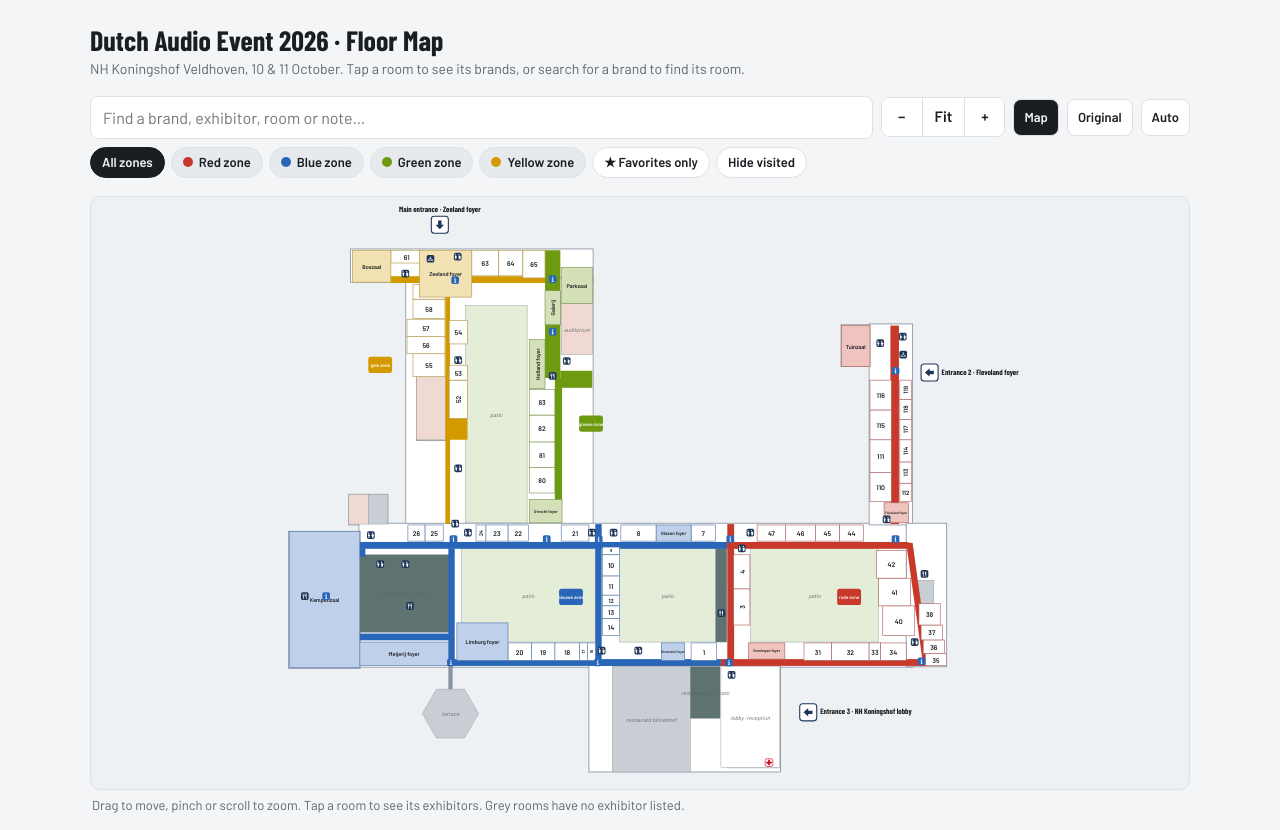
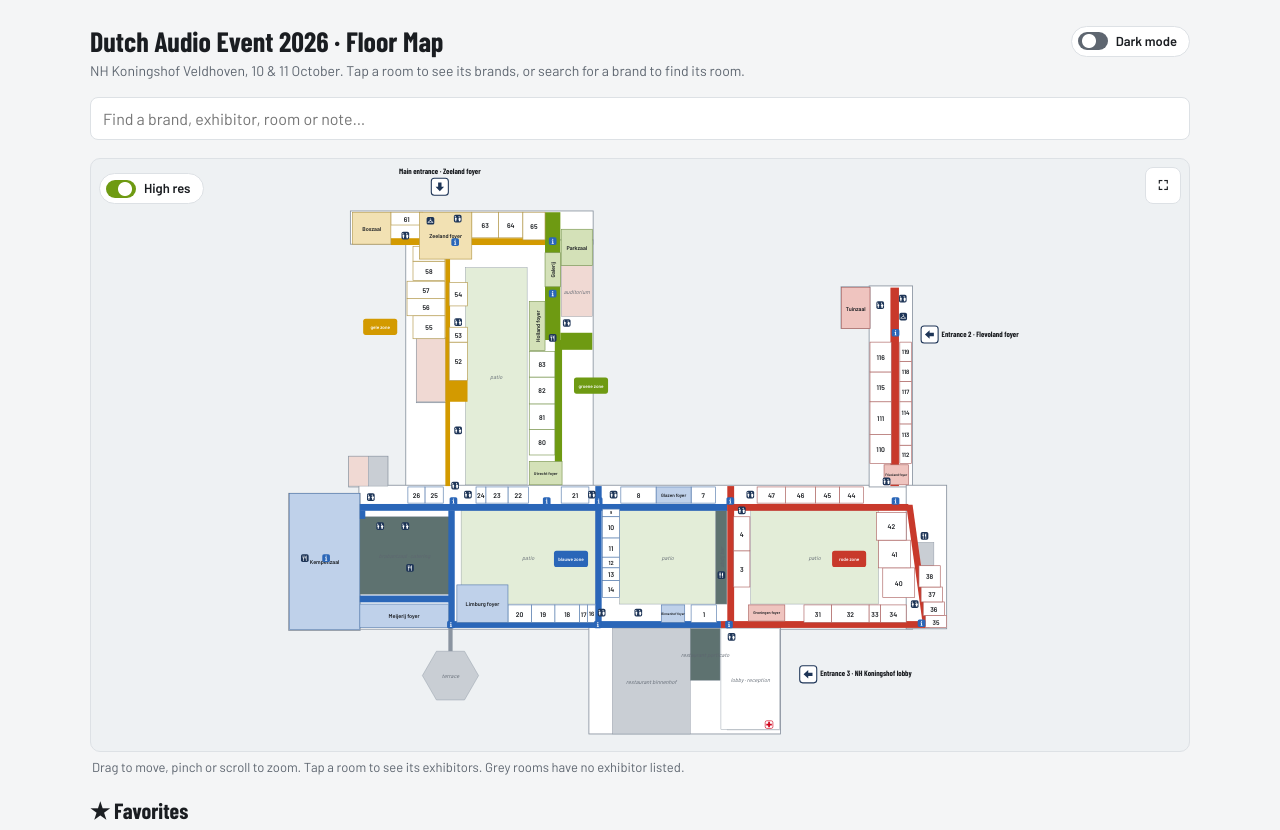
Before and after one commit to Ayazis/DAE26, a plain HTML site: page 2026/index.html in a window 1280 px wide. Shown: the top 830 px of the page. Drawn offline with nearby package versions, Linux system fonts and the light colour scheme.

Commit message:
fine tuning the UI

```diff
--- a/2026/app.js
+++ b/2026/app.js
@@ -1,3 +1,5 @@
+// Feature flags. zoneToggles: colour-zone filter buttons on the map (zone view logic stays, it just has no way to be triggered).
+const FEATURES = { zoneToggles: false };
 // All user data lives under one versioned localStorage key.
 const STORE_KEY = "daem-2026-v1";
 const store = (()=>{
@@ -76,9 +78,9 @@ Object.entries(BOX).forEach(([r,[px,py,pw,ph]])=>{
   const info = ROOMS[r];
   const g = el("g",{class:"room"+(info?" z-"+info.z.id:" empty")+(big(r)?" hall":""),"data-r":r},L.rooms);
   rect(x,y,w,h,"rbox",g);
-  const vertical = h>w*1.6 && w<50;
+  const vertical = !isNum(r) && h>w*1.6 && w<50; // room numbers always stay horizontal
   const label = isNum(r) ? r : r.replace(/ \(.*\)/,"").replace(/ foyer$/i," foyer");
-  const fs = Math.max(8, Math.min(isNum(r)?16:13, (vertical?h:w)/(label.length*0.62), (vertical?w:h)*0.55));
+  const fs = Math.max(isNum(r)?5:8, Math.min(isNum(r)?16:13, (vertical?h:w)/(label.length*0.62), (vertical?w:h)*0.55));
   const cx=x+w/2, cy=y+h/2;
   const t = el("text",{x:cx,y:cy,class:"rlabel","font-size":fs.toFixed(1),transform:vertical?`rotate(-90 ${cx} ${cy})`:""},g);
   t.textContent=label;
@@ -121,7 +123,7 @@ PLAN.entrances.forEach(([x,y,dir,label])=>{
 const ZNL={yellow:"gele zone",green:"groene zone",blue:"blauwe zone",red:"rode zone"};
 PLAN.badges.forEach(([z,x,y])=>{
   const g=el("g",{class:"badge z-"+z,transform:`translate(${x} ${y})`},L.icons);
-  el("rect",{x:-28,y:-19,width:56,height:38,rx:6},g);
+  el("rect",{x:-40,y:-19,width:80,height:38,rx:6},g);
   const t=el("text",{x:0,y:1},g); t.textContent=ZNL[z];
 });
 
@@ -217,16 +219,22 @@ svg.addEventListener("keydown", e=>{
 addEventListener("keydown", e=>{ if(e.key==="Escape") closeTip(); });
 new ResizeObserver(()=>applyVB()).observe(box);
 
-document.getElementById("zin").addEventListener("click",()=>{ const c={x:vb.x+vb.w/2,y:vb.y+vb.h/2}; zoomAt(1/1.5,c.x,c.y); });
-document.getElementById("zout").addEventListener("click",()=>{ const c={x:vb.x+vb.w/2,y:vb.y+vb.h/2}; zoomAt(1.5,c.x,c.y); });
-document.getElementById("zfit").addEventListener("click",fitView);
-const origBtn=document.getElementById("orig");
-function setOrig(on){ svg.classList.toggle("show-orig",on); origBtn.setAttribute("aria-pressed",on); store.set("orig",on); }
-origBtn.addEventListener("click",()=>{ const on=!svg.classList.contains("show-orig"); setOrig(on); if(!on && !vecOn()) setVec(true); });
-const vecBtn=document.getElementById("vec");
-const vecOn = () => !svg.classList.contains("no-vec");
-function setVec(on){ svg.classList.toggle("no-vec",!on); vecBtn.setAttribute("aria-pressed",on); store.set("novec",!on); if(!on) setOrig(true); }
-vecBtn.addEventListener("click",()=>setVec(!vecOn()));
+/* Fullscreen: real Fullscreen API where available, otherwise (iPhone) a fixed full-window overlay. */
+const fullBtn=document.getElementById("full");
+function setFull(on){
+  box.classList.toggle("full",on); fullBtn.setAttribute("aria-pressed",on);
+  document.body.style.overflow=on?"hidden":"";
+  if(on && box.requestFullscreen) box.requestFullscreen().catch(()=>{});
+  else if(!on && document.fullscreenElement) document.exitFullscreen().catch(()=>{});
+  requestAnimationFrame(()=>applyZones(true));
+}
+fullBtn.addEventListener("click",()=>setFull(!box.classList.contains("full")));
+document.addEventListener("fullscreenchange",()=>{ if(!document.fullscreenElement && box.classList.contains("full")) setFull(false); });
+document.addEventListener("keydown",e=>{ if(e.key==="Escape" && box.classList.contains("full")) setFull(false); });
+/* High res = the redrawn map (default). Off = the original plan JPG, rooms stay tappable on top of it. */
+const hiBtn=document.getElementById("hires");
+function setHi(on){ svg.classList.toggle("show-orig",!on); svg.classList.toggle("no-vec",!on); hiBtn.setAttribute("aria-checked",on); store.set("hd",on); }
+hiBtn.addEventListener("click",()=>setHi(svg.classList.contains("show-orig")));
 
 
 /* ---------- tooltip ---------- */
@@ -326,11 +334,12 @@ let t;
 document.getElementById("q").addEventListener("input",()=>{ clearTimeout(t); t=setTimeout(()=>{ const hits=refresh(); if(hits.length===1) select(hits[0],true); },120); });
 
 const zbox=document.getElementById("zones");
-[{id:"all",name:"All zones"}].concat(ZONES).forEach(z=>{
+if(FEATURES.zoneToggles) ZONES.forEach(z=>{
   const b=document.createElement("button"); b.type="button"; b.dataset.z=z.id;
   b.innerHTML=(z.color?`<span class="dot" style="background:${z.color}"></span>`:"")+z.name;
   b.addEventListener("click",()=>{
-    if(z.id==="all") zones.clear(); else zones.has(z.id) ? zones.delete(z.id) : zones.add(z.id);
+    if(!zones.size) ZONES.forEach(o=>zones.add(o.id)); // empty = all shown, so start from all four
+    zones.has(z.id) ? zones.delete(z.id) : zones.add(z.id);
     if(zones.size===ZONES.length) zones.clear();
     applyZones(true); refresh(); });
   zbox.appendChild(b);
@@ -345,7 +354,7 @@ ZONES.forEach(z=>{ const b={x1:1e9,y1:1e9,x2:-1e9,y2:-1e9};
 const clip = el("clipPath",{id:"zclip"}, el("defs",{},svg));
 let loose=null; // elements without a zone, with their centre point
 function applyZones(move){
-  zbox.querySelectorAll("[data-z]").forEach(x=>x.setAttribute("aria-pressed", x.dataset.z==="all" ? !zones.size : zones.has(x.dataset.z)));
+  zbox.querySelectorAll("[data-z]").forEach(x=>x.setAttribute("aria-pressed", !zones.size || zones.has(x.dataset.z)));
   svg.classList.toggle("zoned", zones.size>0);
   if(!loose){
     loose=[...svg.querySelectorAll(".l-areas>*, .l-labels>*, .l-icons>.icon, .l-icons>.entrance, .room.empty")].map(n=>{ const b=n.getBBox(), m=n.transform.baseVal.consolidate()?.matrix; // getBBox ignores the element's own transform
@@ -366,12 +375,6 @@ function applyZones(move){
   const pad=40; animateTo({x:b.x1-pad, y:b.y1-pad, w:b.x2-b.x1+2*pad, h:b.y2-b.y1+2*pad});
 }
 applyZones(false);
-[["fav","★ Favorites only"],["vis","Hide visited"]].forEach(([k,label])=>{
-  const b=document.createElement("button"); b.type="button"; b.className="flt"; b.textContent=label; b.setAttribute("aria-pressed","false");
-  b.addEventListener("click",()=>{ const on=b.getAttribute("aria-pressed")!=="true"; b.setAttribute("aria-pressed",on);
-    if(k==="fav") favOnly=on; else hideVisited=on; refresh(); });
-  zbox.appendChild(b);
-});
 
 /* ---------- favorites & progress ---------- */
 function paintRoom(r){
@@ -403,10 +406,10 @@ function renderFavs(){
 /* ---------- theme ---------- */
 const themeBtn=document.getElementById("theme");
 function setTheme(t){
-  if(t==="auto") document.documentElement.removeAttribute("data-theme"); else document.documentElement.setAttribute("data-theme",t);
-  themeBtn.textContent = {auto:"Auto",light:"Light",dark:"Dark"}[t]; themeBtn.dataset.t=t; store.set("theme",t);
+  document.documentElement.setAttribute("data-theme",t);
+  themeBtn.setAttribute("aria-checked",t==="dark"); themeBtn.dataset.t=t; store.set("theme",t);
 }
-themeBtn.addEventListener("click",()=>setTheme({auto:"dark",dark:"light",light:"auto"}[themeBtn.dataset.t]));
+themeBtn.addEventListener("click",()=>setTheme(themeBtn.dataset.t==="dark"?"light":"dark"));
 
 /* ---------- share & export ---------- */
 const msg = text => { const m=document.getElementById("msg"); m.textContent=text; clearTimeout(msg.t); msg.t=setTimeout(()=>m.textContent="",6000); };
@@ -462,9 +465,9 @@ document.getElementById("impjson").addEventListener("change", async e=>{
   }catch(err){ msg("Could not read that file: "+err.message); }
 });
 
-setTheme(store.get("theme")||"auto");
-setOrig(!!store.get("orig"));
-setVec(!store.get("novec"));
+// First visit follows the system setting; after that the user's choice sticks.
+{ const t=store.get("theme"); setTheme(t==="light"||t==="dark" ? t : matchMedia("(prefers-color-scheme: dark)").matches ? "dark" : "light"); }
+setHi(store.get("hd")!==false);
 Object.keys(spots).forEach(paintRoom);
 renderFavs();
 applyVB();
--- a/2026/index.html
+++ b/2026/index.html
@@ -15,25 +15,28 @@
 <body>
 <div class="wrap">
   <header class="top">
-    <h1>Dutch Audio Event 2026 · Floor Map</h1>
+    <div class="titlerow">
+      <h1>Dutch Audio Event 2026 · Floor Map</h1>
+      <button type="button" id="theme" class="sw" role="switch" aria-checked="false" title="Switch between light and dark">Dark mode</button>
+    </div>
     <p class="sub">NH Koningshof Veldhoven, 10 &amp; 11 October. Tap a room to see its brands, or search for a brand to find its room.</p>
   </header>
 
   <div class="bar">
     <div class="row">
       <input id="q" type="search" placeholder="Find a brand, exhibitor, room or note…" autocomplete="off" aria-label="Search">
-      <div class="zoom" role="group" aria-label="Zoom">
-        <button type="button" id="zout" aria-label="Zoom out">−</button><button type="button" id="zfit" aria-label="Fit whole plan">Fit</button><button type="button" id="zin" aria-label="Zoom in">+</button>
-      </div>
-      <button type="button" id="vec" class="tog" aria-pressed="true" title="Show or hide the drawn map">Map</button>
-      <button type="button" id="orig" class="tog" aria-pressed="false" title="Overlay the original floor plan image">Original</button>
-      <button type="button" id="theme" class="tog" title="Switch theme">Auto</button>
     </div>
-    <div class="zones" id="zones" role="group" aria-label="Filter rooms"></div>
     <div class="hits" id="hits" aria-live="polite"></div>
   </div>
 
   <div class="mapbox" id="mapbox">
+    <button type="button" id="full" class="tog fullbtn" aria-pressed="false" aria-label="Fullscreen" title="Fullscreen">⛶</button>
+    <div class="mapctl">
+      <div class="zones" id="zones" role="group" aria-label="Filter rooms"></div>
+      <div class="row">
+        <button type="button" id="hires" class="sw" role="switch" aria-checked="true" title="On: redrawn map. Off: original floor plan image">High res</button>
+      </div>
+    </div>
     <svg id="svg" role="group" aria-label="Floor plan of NH Koningshof with the four colour zones" preserveAspectRatio="xMidYMid meet"></svg>
     <div class="tip" id="tip" role="dialog" aria-live="polite" hidden></div>
   </div>
--- a/2026/styles.css
+++ b/2026/styles.css
@@ -22,15 +22,13 @@ body{background:var(--bg);color:var(--ink);font-family:"Barlow",system-ui,sans-s
 .wrap{max-width:1100px;margin:0 auto}
 header.top{padding-block:18px 6px}
 h1{font-family:"Barlow Condensed",sans-serif;font-weight:700;font-size:28px;line-height:1.05;margin:0;text-wrap:balance}
+.titlerow{display:flex;align-items:center;justify-content:space-between;gap:12px}
+.titlerow .sw{flex:none}
 .sub{color:var(--muted);margin:4px 0 0;font-size:14px}
 .bar{position:sticky;top:env(safe-area-inset-top,0px);z-index:6;background:var(--bg);padding-block:10px;display:flex;flex-direction:column;gap:8px}
 .row{display:flex;gap:8px;align-items:center;flex-wrap:wrap}
 #q{flex:1 1 220px;min-width:0;box-sizing:border-box;font:inherit;font-size:16px;padding:9px 12px;border-radius:8px;border:1px solid var(--line);background:var(--surface);color:var(--ink)}
 #q:focus{outline:2px solid var(--blue);outline-offset:1px}
-.zoom{display:flex;border:1px solid var(--line);border-radius:8px;overflow:hidden;flex:none}
-.zoom button{font:inherit;font-weight:600;border:0;background:var(--surface);color:var(--ink);padding:8px 12px;cursor:pointer;min-width:40px}
-.zoom button+button{border-left:1px solid var(--line)}
-.zoom button[aria-pressed="true"]{background:var(--ink);color:var(--bg)}
 .zones{display:flex;gap:6px;flex-wrap:wrap}
 .zones button{font:inherit;font-weight:600;font-size:13px;padding:5px 11px;border-radius:999px;border:1px solid var(--line);background:var(--chip);color:var(--ink);cursor:pointer;display:flex;align-items:center;gap:6px}
 .zones button[aria-pressed="true"]{background:var(--ink);color:var(--bg);border-color:var(--ink)}
@@ -39,6 +37,15 @@ button:focus-visible{outline:2px solid var(--blue);outline-offset:2px}
 .hits{display:flex;gap:6px;flex-wrap:wrap;font-size:13px}
 .hits button{font:inherit;font-size:13px;border:1px solid var(--pick);color:var(--ink);background:var(--surface);border-radius:6px;padding:3px 8px;cursor:pointer}
 .hits .none{color:var(--muted)}
+.mapctl{position:absolute;top:8px;left:8px;right:8px;z-index:2;display:flex;flex-direction:column;align-items:flex-start;gap:6px;pointer-events:none}
+.mapctl>*{pointer-events:auto}
+.mapctl{right:52px}
+.fullbtn{position:absolute;top:8px;right:8px;z-index:3;width:36px;padding:8px 0;font-size:16px;line-height:1}
+.mapbox.full{position:fixed;inset:0;z-index:50;height:auto;min-height:0;border-radius:0;border:0}
+.mapctl .row{display:flex;gap:6px}
+.sw,.zones button.sw{font:inherit;font-weight:600;font-size:13px;display:inline-flex;align-items:center;gap:8px;padding:5px 12px 5px 6px;border-radius:999px;border:1px solid var(--line);background:var(--surface);color:var(--ink);cursor:pointer}
+.sw::before{content:"";flex:none;width:30px;height:18px;border-radius:999px;background:radial-gradient(circle,#fff 6.5px,transparent 7.5px) left 2px center/18px 18px no-repeat var(--muted);transition:background-color .15s,background-position .15s}
+.sw[aria-checked="true"]::before{background-position:right 2px center;background-color:var(--green)}
 .tog{font:inherit;font-weight:600;font-size:13px;border:1px solid var(--line);border-radius:8px;background:var(--surface);color:var(--ink);padding:8px 10px;cursor:pointer}
 .tog[aria-pressed="true"]{background:var(--ink);color:var(--bg)}
 .hits .count{color:var(--muted);align-self:center}
--- a/2026/sw.js
+++ b/2026/sw.js
@@ -1,5 +1,5 @@
 // Offline support: precache the app shell, then serve cache-first and refresh in the background.
-const CACHE = "dae26-v2";
+const CACHE = "dae26-v9";
 const SHELL = ["./", "index.html", "styles.css", "app.js", "data.js", "plan.js", "plan.jpg",
   "manifest.webmanifest", "icon-192.png", "icon-512.png", "icon-maskable.png", "apple-touch-icon.png"];
 
```
